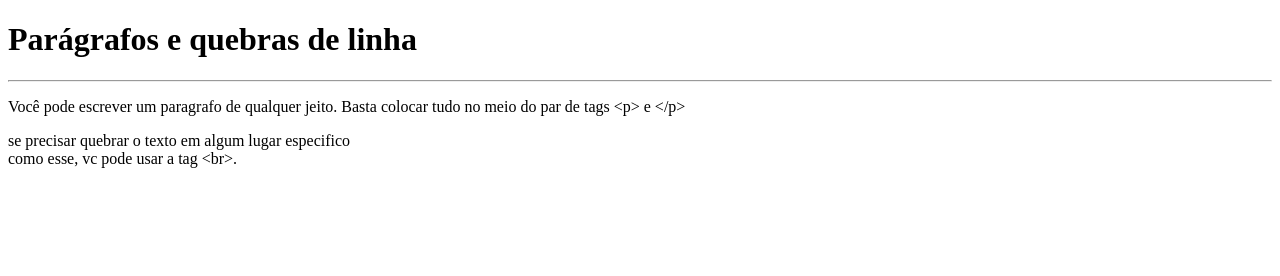
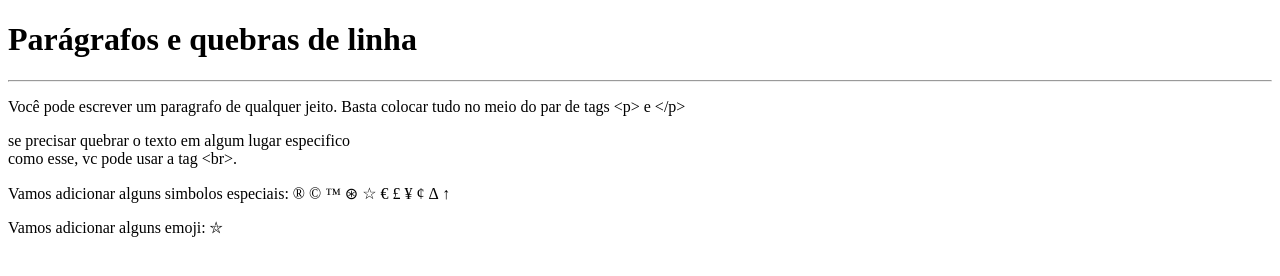
Before and after one commit to DudaC0d3r/curso-de-html5-css3, a plain HTML site: page exercicios/ex002/index.html in a window 1280 px wide. Drawn offline with Linux system fonts and the light colour scheme.

Commit message:
Update index.html

```diff
--- a/exercicios/ex002/index.html
+++ b/exercicios/ex002/index.html
@@ -9,7 +9,23 @@
 <body>
     <h1>Parágrafos e quebras de linha</h1>
     <hr>
-    <p>Você pode escrever um paragrafo de qualquer jeito. Basta colocar tudo no meio do par de tags &lt;p&gt; e &lt;/p&gt; </p>
-    <p>se precisar quebrar o texto em algum lugar especifico <br> como esse, vc pode usar a tag &lt;br&gt;.</p>
+    <p>Você pode escrever um paragrafo de qualquer jeito. Basta colocar tudo no meio do par de tags &lt;p&gt; e &lt;/p&gt; <!-- LESS THAN / GREATER THAN --> </p>
+    <p>se precisar quebrar o texto em algum lugar especifico <br> como esse, vc pode usar a tag &lt;br&gt;.         </p>
+    <P>Vamos adicionar alguns simbolos especiais:
+        &reg;
+        &copy;
+        &trade;
+        &oast;
+        &star;
+        &euro;
+        &pound;
+        &yen;
+        &cent;
+        &Delta;
+        &uarr;
+    </P>
+    <p>Vamos adicionar alguns emoji:
+        &#x26E5;
+    </p>
 </body>
 </html>
```
